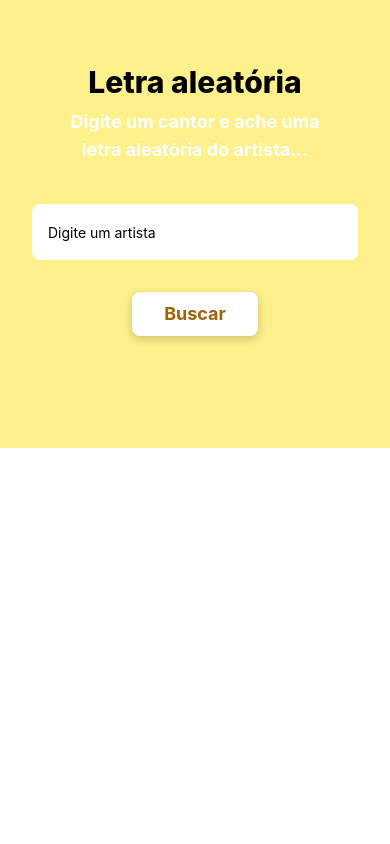
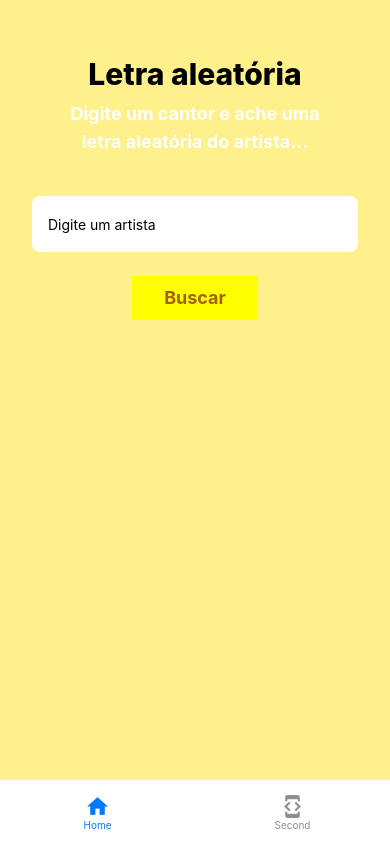
Before and after one commit to SerraJrEngenharia/Treinamento-React-Native, a React Native app: screen / in a window 390 px wide. Built offline with nearby package versions, Linux system fonts and the light colour scheme.

Commit message:
feat: semana 4

```diff
--- a/App.tsx
+++ b/App.tsx
@@ -1,12 +1,52 @@
-import { SafeAreaView } from 'react-native';
+import "./src/styles/global.css"
 
-import "./src/styles/global.css"
-import Home from './src/screens/Home';
+import { MaterialIcons } from '@expo/vector-icons'
+
+import HomeScreen from './src/screens/Home';
+import SecondScreen from './src/screens/Second'
+
+import { createBottomTabNavigator } from '@react-navigation/bottom-tabs';
+import { NavigationContainer } from '@react-navigation/native';
+
+
+
+const Tab = createBottomTabNavigator()
 
 export default function App() {
   return (
-    <SafeAreaView className=' '>
-      <Home/>
-    </SafeAreaView>
+    <NavigationContainer>
+      <Tab.Navigator
+        screenOptions={{
+          headerShown: false,
+          tabBarStyle: {
+            borderTopWidth: 0,
+            minHeight: 64
+          },
+          tabBarItemStyle: {
+            paddingBottom: 13,
+            paddingTop: 14
+          }
+        }}
+      >
+
+        <Tab.Screen
+          name="Home"
+          component={HomeScreen}
+          options={{
+            tabBarIcon: ({ size, color }) => (
+              <MaterialIcons name="home" size={size} color={color} />
+            )}}/>
+
+        <Tab.Screen
+          name="Second"
+          component={SecondScreen}
+          options={{
+            tabBarIcon: ({ size, color }) => (
+              <MaterialIcons name="developer-mode" size={size} color={color} />
+            )}}
+          />
+
+      </Tab.Navigator>
+    </NavigationContainer>
   );
 }
--- a/src/screens/Home.tsx
+++ b/src/screens/Home.tsx
@@ -28,32 +28,78 @@ export default function Home() {
     }
 
     return (
-        <View className="h-full bg-yellow-200 pt-6 p-4 px-8 items-center">
+        <HomeContainer>
 
             <Header title="Letra aleatória" subtitle="Digite um cantor e ache uma letra aleatória do artista..." />
 
-            <TextInput
-                className="w-full h-14 bg-white rounded-lg p-4 flex-row items-center gap-4 mb-4"
+            <HTextInput
                 placeholder='Digite um artista'
                 value={artist}
                 onChangeText={(e) => setArtist(e)}
             />
 
-            <TouchableOpacity
-                className=""
+            <HButton
                 onPress={getArtistData}
             >
-                <Text className="mt-4 text-lg text-yellow-700 bg-white px-8 py-2 font-bold rounded-lg hover:opacity-55 hover:duration-500 shadow-[0_3px_10px_rgb(0,0,0,0.2)]">Buscar</Text>
-            </TouchableOpacity>
+                <ButtonText>Buscar</ButtonText>
+            </HButton>
 
             {image ? (
                 <Card title={title} lyric={lyric} image={image}/>
             ) : (
-                <Text className="items-center justify-center mt-24 font-extrabold text-xl">
-
-                </Text>
+                <View/>
             )}
 
-        </View>
+        </HomeContainer>
     )
 }
+
+import { styled } from 'styled-components/native'
+
+const HomeContainer = styled.View`
+    height: 100%;
+    background-color: rgb(254 240 138);
+    padding-top: 24px;
+    padding: 16px;
+    align-items: center;
+    padding-right: 32px;
+    padding-left: 32px;
+
+`;
+
+// w-full h-14 bg-white rounded-lg p-4 flex-row items-center gap-4 mb-4
+const HTextInput = styled.TextInput`
+    width: 100%;
+    height: 56px;
+    background-color: white;
+    border-radius: 8px;
+    padding: 16px;
+    margin-bottom: 24px;
+`;
+
+const HButton = styled.TouchableOpacity`
+    background-color: yellow;
+
+    `;
+
+// mt-4 text-lg text-yellow-700 bg-white px-8 py-2 font-bold rounded-lg hover:opacity-55 hover:duration-500 shadow-[0_3px_10px_rgb(0,0,0,0.2)]
+const ButtonText = styled.Text`
+    margin-top: 8px;
+    font-size: 18px;
+    line-height: 28px/* 28px */;
+    color: rgb(161 98 7);
+    padding-left: 32px;
+    padding-right: 32px;
+    padding-top: 0px;
+    padding-bottom: 8px;
+    font-weight: 700;
+    border-radius: 8px;
+    justify-content: center;
+    display: flex;
+    align-items: center;
+
+    :hover{
+        opacity: 55;
+        transition: 500;
+    }
+`;
--- /dev/null
+++ b/src/screens/Second.tsx
@@ -0,0 +1,27 @@
+import { useNavigation } from "@react-navigation/native";
+import { Button, Text, View } from "react-native";
+
+
+export default function Second() {
+
+    const {navigate} = useNavigation()
+
+    function handleNavigation() {
+        navigate('Home')
+    }
+
+    return (
+        <SecondContainer>
+            <Button title="Voltar pra Home" onPress={handleNavigation} />
+        </SecondContainer>
+    )
+}
+
+import { styled } from 'styled-components/native'
+
+const SecondContainer = styled.View`
+    width: 100%;
+    height: 100%;
+    justify-content: center;
+    align-items: center;
+`;
```
Also changed, not shown: package.json (+6 -1 lines), 1 other file (tests, documents, lock files or other folders).
